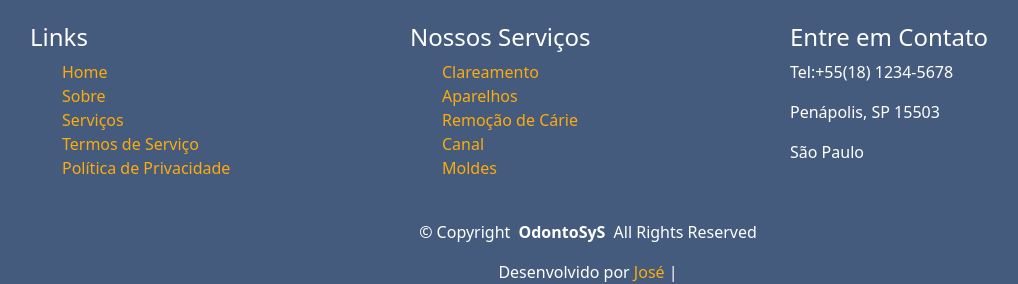
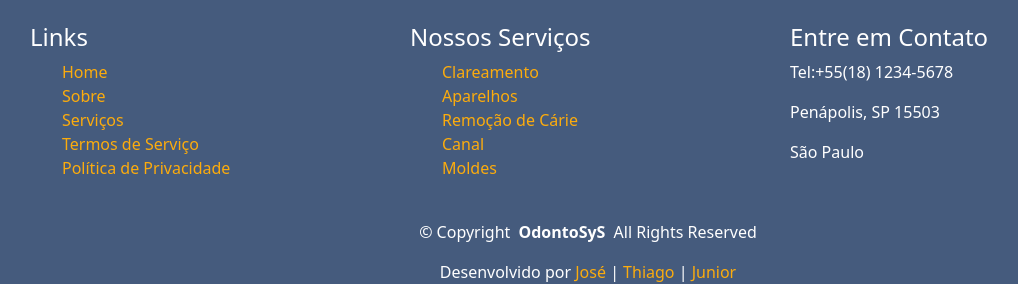
Before and after one commit to Jose-Tognon/sistema-web-odontologico-univesp, a Django app: page / in a window 1280 px wide. Shown: the part 853-1137 px from the top of the page, without its empty margins (52-1070 px from the left). Run offline with Django 5.2, Linux system fonts and the light colour scheme; parts of the project's set-up code (start-up, migrations or seed data) failed here and were passed over.

Commit message:
Atualizando Devs

```diff
--- a/odontosys/core/templates/partials/footer.html
+++ b/odontosys/core/templates/partials/footer.html
@@ -44,7 +44,7 @@
         <!-- You can delete the links only if you've purchased the pro version. -->
         <!-- Licensing information: https://bootstrapmade.com/license/ -->
         <!-- Purchase the pro version with working PHP/AJAX contact form: [buy-url] -->
-        Desenvolvido por <a href="https://bootstrapmade.com/">José</a> |</a>
+        Desenvolvido por <a href="https://bootstrapmade.com/">José</a> | <a href="">Thiago</a> | <a href="">Junior</a>
       </div>
     </div>
 
```
